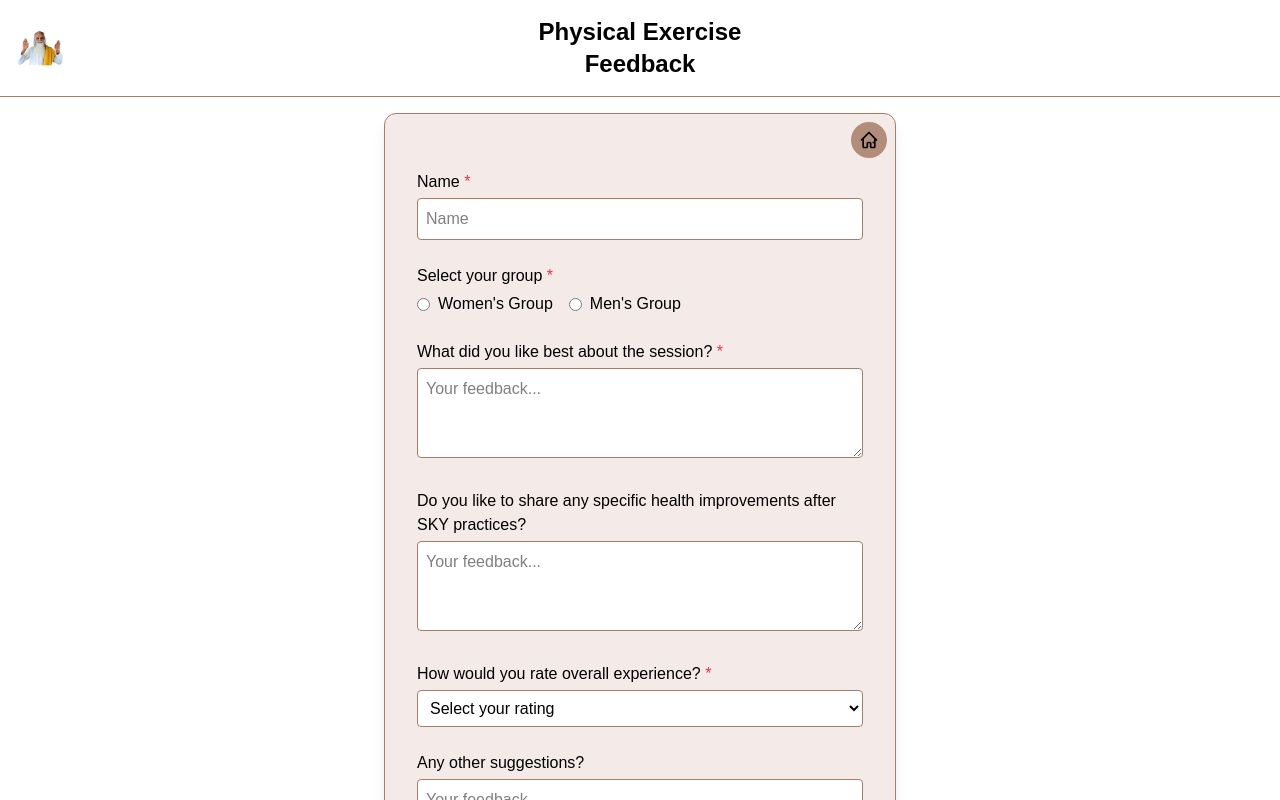
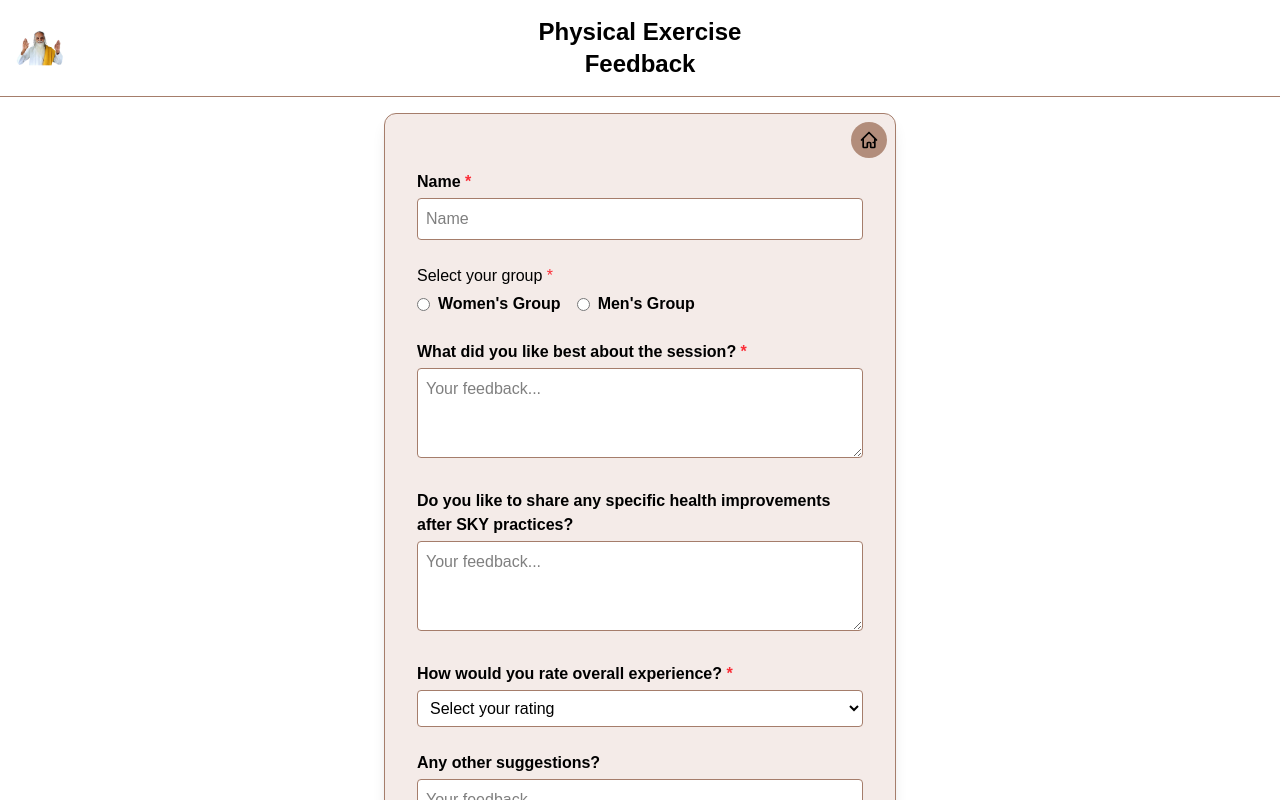
Before and after one commit to Itz-Viggy/Yoga-Registration, a Next.js app: page /review/pe in a window 1280 px wide. Shown: the top 800 px of the page. Built offline with nearby package versions, Linux system fonts and the light colour scheme.

Commit message:
Font bold

```diff
--- a/src/app/register/page.tsx
+++ b/src/app/register/page.tsx
@@ -85,7 +85,7 @@ export default function RegisterPage() {
 
           {/* First Name */}
           <div>
-            <label htmlFor="firstname" className="block text-black mb-1">
+            <label htmlFor="firstname" className="block text-black mb-1 font-bold">
               First Name
             </label>
             <input
@@ -105,7 +105,7 @@ export default function RegisterPage() {
 
           {/* Last Name */}
           <div>
-            <label htmlFor="lastname" className="block text-black mb-1">
+            <label htmlFor="lastname" className="block text-black mb-1 font-bold">
               Last Name <span className="text-black">(Optional)</span>
             </label>
             <input
@@ -124,7 +124,7 @@ export default function RegisterPage() {
 
           {/* State */}
           <div>
-            <label htmlFor="state" className="block text-black mb-1">
+            <label htmlFor="state" className="block text-black mb-1 font-bold">
               State
             </label>
             <StateDropdown
@@ -136,7 +136,7 @@ export default function RegisterPage() {
 
           {/* Phone */}
           <div>
-            <label className="block text-black mb-1">Phone Number</label>
+            <label className="block text-black font-bold mb-1">Phone Number</label>
             <div className="flex space-x-2">
               <select
                 name="code"
--- a/src/app/review/page.tsx
+++ b/src/app/review/page.tsx
@@ -83,7 +83,7 @@ export default function FeedbackPage() {
 
           {/* Name */}
           <div>
-            <label htmlFor="name" className="block text-black mb-1">
+            <label htmlFor="name" className="block text-black mb-1 font-bold">
               Name
             </label>
             <input
@@ -103,7 +103,7 @@ export default function FeedbackPage() {
 
           {/* Liked Best */}
           <div>
-            <label htmlFor="likedBest" className="block text-black mb-1">
+            <label htmlFor="likedBest" className="block text-black mb-1 font-bold">
               What did you like best? <span className="text-red-500">*</span>
             </label>
             <textarea
@@ -121,7 +121,7 @@ export default function FeedbackPage() {
 
           {/* Improvements */}
           <div>
-            <label htmlFor="improvements" className="block text-black mb-1">
+            <label htmlFor="improvements" className="block text-black mb-1 font-bold">
               Any health improvements to share?
             </label>
             <textarea
@@ -138,7 +138,7 @@ export default function FeedbackPage() {
 
           {/* Rating */}
           <div>
-            <label htmlFor="rating" className="block text-black mb-1">
+            <label htmlFor="rating" className="block text-black mb-1 font-bold">
               How would you rate the session? <span className="text-red-500">*</span>
             </label>
             <input
@@ -156,7 +156,7 @@ export default function FeedbackPage() {
 
           {/* Suggestions */}
           <div>
-            <label htmlFor="suggestions" className="block text-black mb-1">
+            <label htmlFor="suggestions" className="block text-black mb-1 font-bold">
               Any other suggestions?
             </label>
             <textarea
--- a/src/app/review/pe/page.tsx
+++ b/src/app/review/pe/page.tsx
@@ -99,7 +99,7 @@ export default function FeedbackPage() {
 
           {/* Name */}
           <div>
-            <label htmlFor="name" className="block text-black mb-1">
+            <label htmlFor="name" className="block text-black mb-1 font-bold">
               Name <span className="text-red-500">*</span>
             </label>
             <input
@@ -125,7 +125,7 @@ export default function FeedbackPage() {
                 { label: "Women's Group", value: "female" },
                 { label: "Men's Group", value: "male" },
               ].map((group) => (
-                <label key={group.value} className="inline-flex items-center text-black">
+                <label key={group.value} className="inline-flex items-center text-black font-bold">
                   <input
                     type="radio"
                     name="gender"
@@ -143,7 +143,7 @@ export default function FeedbackPage() {
 
           {/* Liked Best */}
           <div>
-            <label htmlFor="likedBest" className="block text-black mb-1">
+            <label htmlFor="likedBest" className="block text-black mb-1 font-bold">
               What did you like best about the session? <span className="text-red-500">*</span>
             </label>
             <textarea
@@ -161,7 +161,7 @@ export default function FeedbackPage() {
 
           {/* Health Improvements */}
           <div>
-            <label htmlFor="improvements" className="block text-black mb-1">
+            <label htmlFor="improvements" className="block text-black mb-1 font-bold">
               Do you like to share any specific health improvements after SKY practices?
             </label>
             <textarea
@@ -178,7 +178,7 @@ export default function FeedbackPage() {
 
           {/* Rating */}
           <div>
-            <label htmlFor="rating" className="block text-black mb-1">
+            <label htmlFor="rating" className="block text-black mb-1 font-bold">
               How would you rate overall experience? <span className="text-red-500">*</span>
             </label>
             <select
@@ -200,7 +200,7 @@ export default function FeedbackPage() {
 
           {/* Suggestions */}
           <div>
-            <label htmlFor="suggestions" className="block text-black mb-1">
+            <label htmlFor="suggestions" className="block text-black mb-1 font-bold">
               Any other suggestions?
             </label>
             <textarea
```
